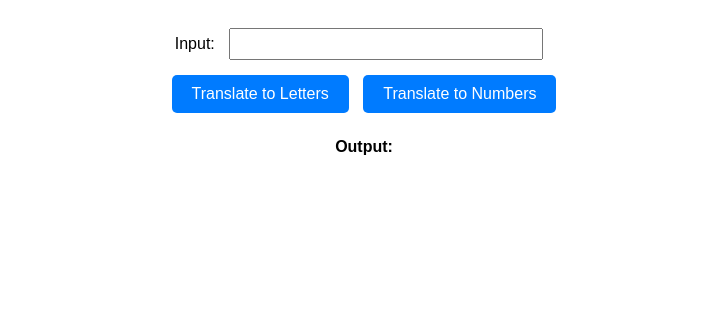
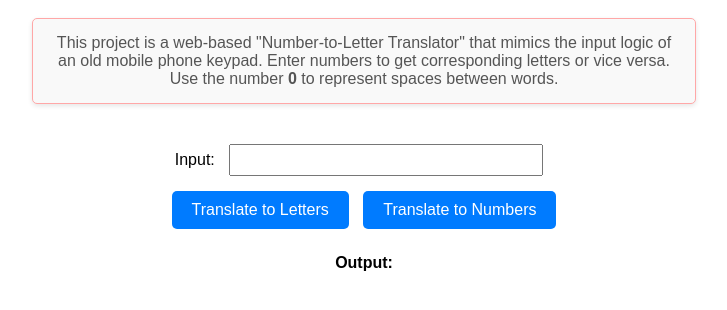
Before and after one commit to muben88/num-to-letter, a plain HTML site: page index.html in a window 1280 px wide. Shown: the part 90-400 px from the top of the page, without its empty margins (276-1003 px from the left). Drawn offline with Linux system fonts and the light colour scheme.

Commit message:
add an explaining paragraph and style it

```diff
--- a/index.html
+++ b/index.html
@@ -9,6 +9,20 @@
             font-family: Arial, sans-serif;
             text-align: center;
             margin-top: 50px;
+        }
+
+        #description {
+            font-size: 16px;
+            color: #555;
+            margin-bottom: 30px;
+            width: 50%;
+            margin-left: auto;
+            margin-right: auto;
+            padding: 15px;
+            background-color: #f9f9f9;
+            border: 1px solid #ffa7a7;
+            border-radius: 5px;
+            box-shadow: 0 2px 5px rgba(0, 0, 0, 0.1);
         }
 
         #input {
@@ -41,17 +55,6 @@
     </style>
 </head>
 <body>
-    <h1>Number-to-Letter Translator</h1>
-    <div>
-        <label for="input">Input:</label>
-        <input type="text" id="input" />
-    </div>
-    <button id="toLetters">Translate to Letters</button>
-    <button id="toNumbers">Translate to Numbers</button>
-    <div>
-        <strong>Output:</strong>
-        <p id="output"></p>
-    </div>
     <script src="index.js"></script>
 </body>
 </html>
--- a/index.js
+++ b/index.js
@@ -34,6 +34,10 @@ function translateLettersToNumbers(input) {
 document.body.innerHTML = `
     <div style="font-family: Arial, sans-serif; text-align: center; margin-top: 50px;">
         <h1>Number-to-Letter Translator</h1>
+        <p id="description">
+        This project is a web-based "Number-to-Letter Translator" that mimics the input logic of an old mobile phone keypad.
+        Enter numbers to get corresponding letters or vice versa. Use the number <strong>0</strong> to represent spaces between words.
+        </p>
         <div>
             <label for="input">Input:</label>
             <input type="text" id="input" style="width: 300px; margin: 10px;" />
```
